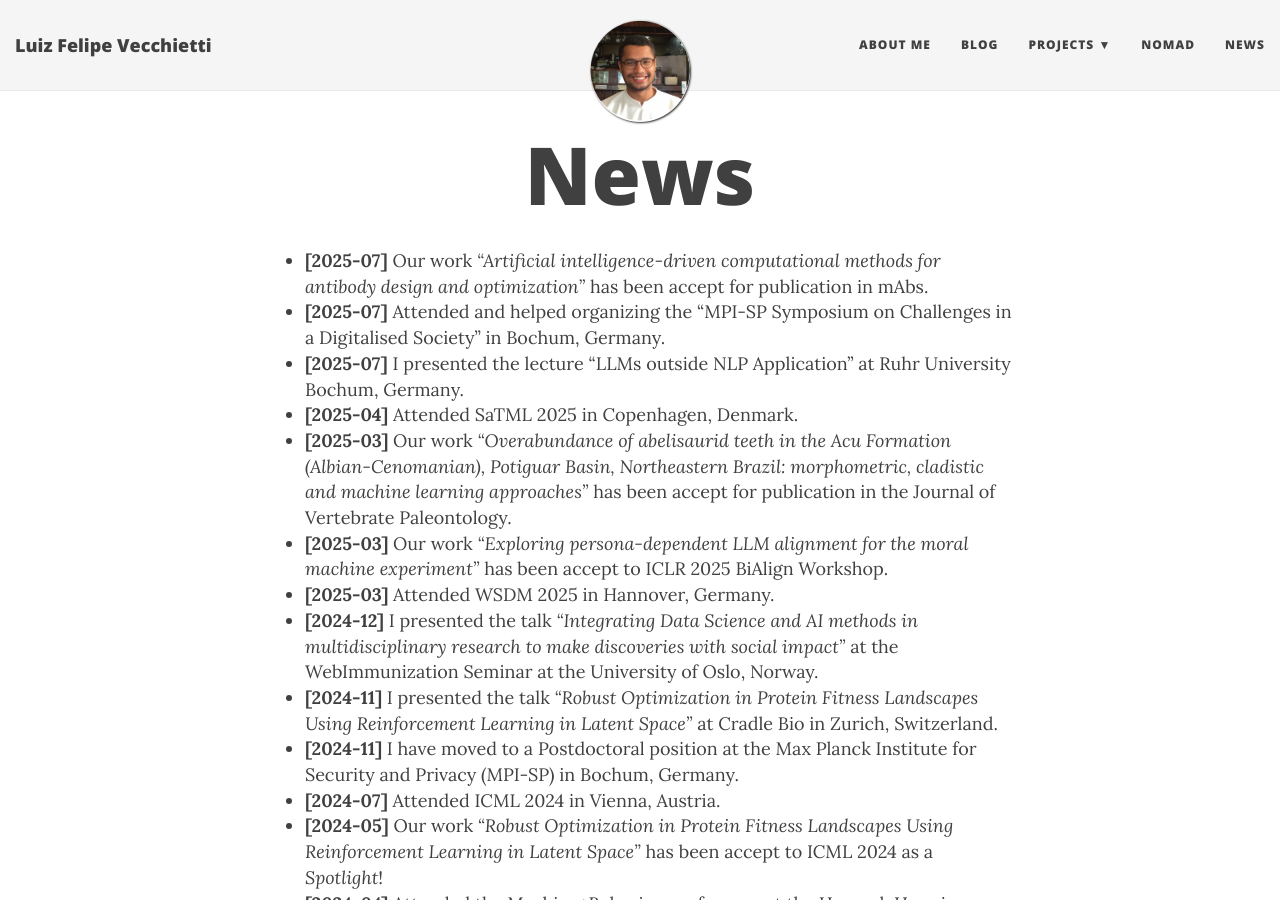
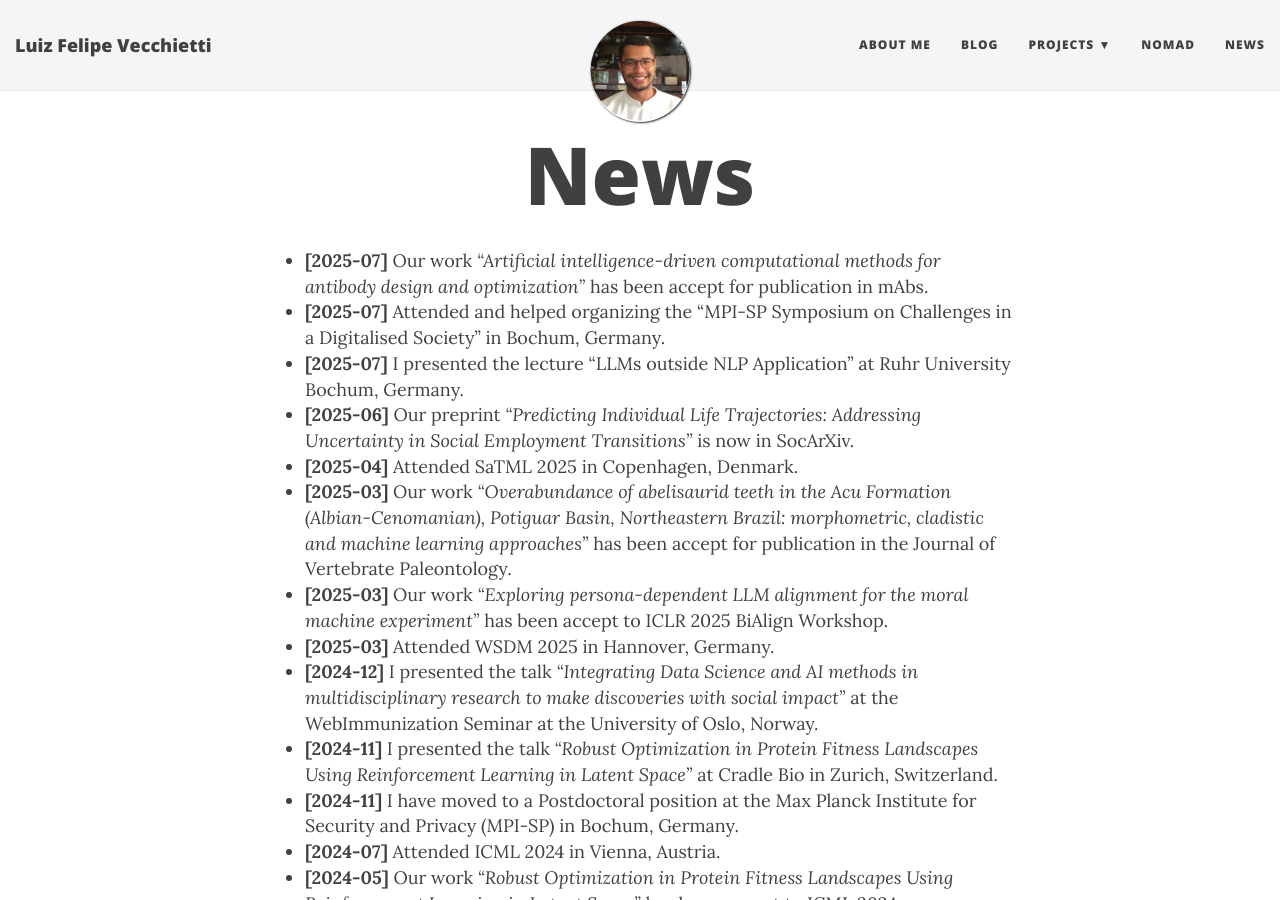
Before and after one commit to lfelipesv/lfelipesv.github.io, a Jekyll site: the page built from news.md, in a window 1280 px wide and 900 px high. Built offline with Jekyll 4.4.1, drawn with Linux system fonts in a browser that asks for light colours; nearby versions of some CDN libraries.

Commit message:
socarxiv preprint

```diff
--- a/news.md
+++ b/news.md
@@ -7,6 +7,7 @@ subtitle:
 * **[2025-07]** Our work *"Artificial intelligence-driven computational methods for antibody design and optimization"* has been accept for publication in mAbs.
 * **[2025-07]** Attended and helped organizing the "MPI-SP Symposium on Challenges in a Digitalised Society" in Bochum, Germany.
 * **[2025-07]** I presented the lecture "LLMs outside NLP Application" at Ruhr University Bochum, Germany.
+* **[2025-06]** Our preprint *"Predicting Individual Life Trajectories: Addressing Uncertainty in Social Employment Transitions"* is now in SocArXiv.
 * **[2025-04]** Attended SaTML 2025 in Copenhagen, Denmark.
 * **[2025-03]** Our work *"Overabundance of abelisaurid teeth in the Acu Formation (Albian-Cenomanian), Potiguar Basin, Northeastern Brazil: morphometric, cladistic and machine learning approaches"* has been accept for publication in the Journal of Vertebrate Paleontology.
 * **[2025-03]** Our work *"Exploring persona-dependent LLM alignment for the moral machine experiment"* has been accept to ICLR 2025 BiAlign Workshop.
```
